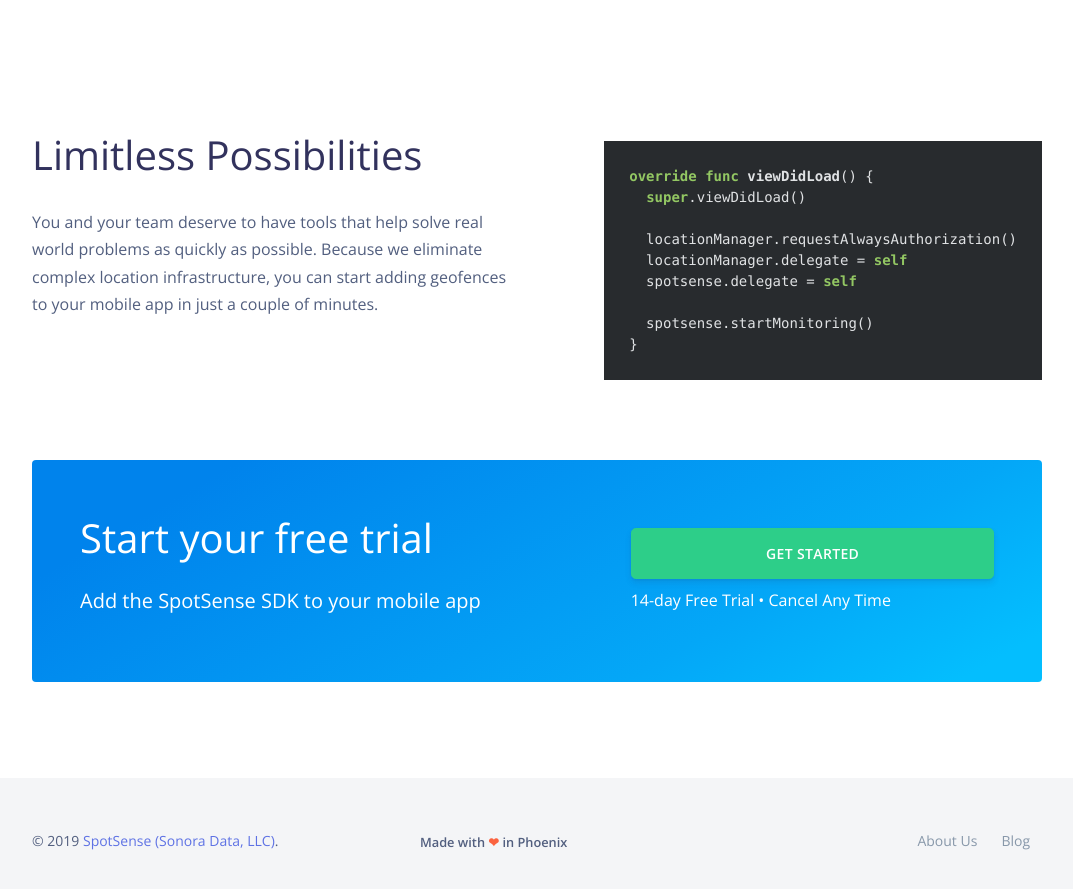
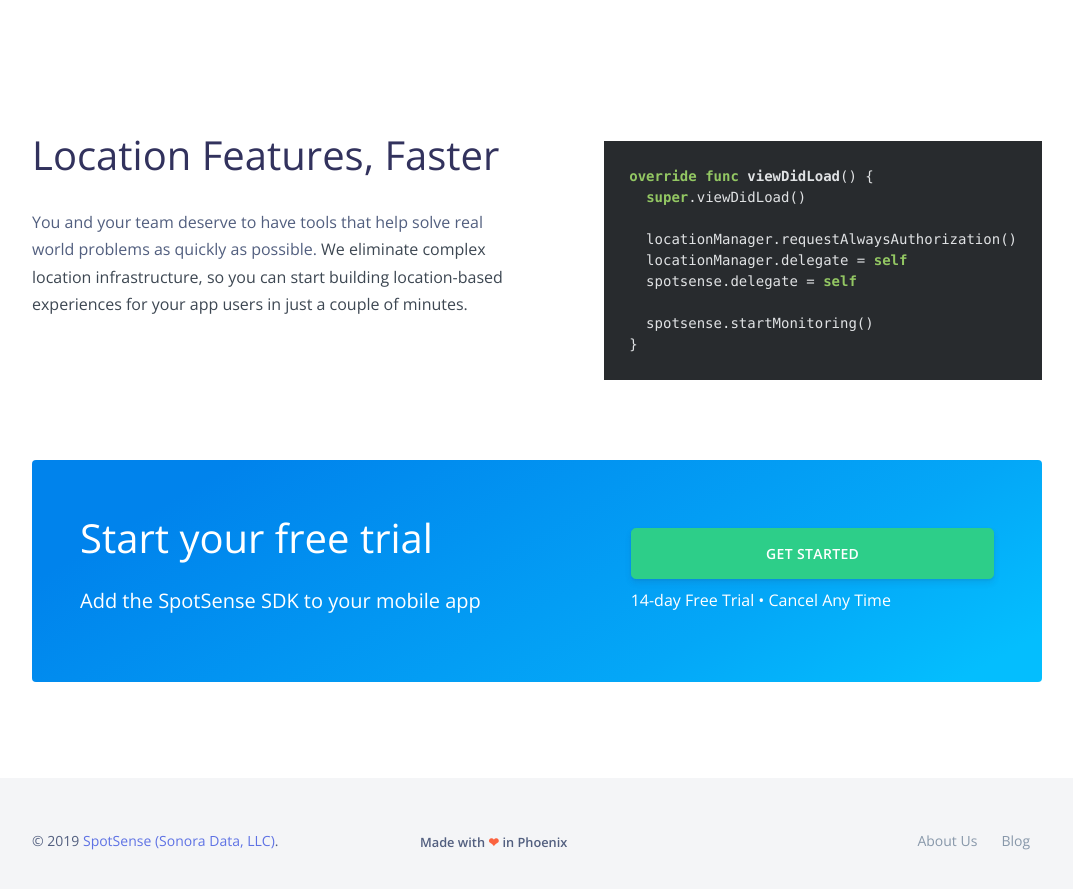
Before and after one commit to zdebrine/funded-landing-page, a website: page index.html in a window 1280 px wide. Shown: the part 3011-3900 px from the top of the page, without its empty margins (103-1176 px from the left). Drawn offline with nearby package versions, Linux system fonts and the light colour scheme.

Commit message:
Copy changes

```diff
--- a/index.html
+++ b/index.html
@@ -340,8 +340,8 @@
         <div class="container">
           <div class="row">
               <div class="col-md-6">
-                  <h1 class="mb-4 text-left">Limitless Possibilities</h1>
-                  <p>You and your team deserve to have tools that help solve real world problems as quickly as possible. Because we eliminate complex location infrastructure, you can start adding geofences to your mobile app in just a couple of minutes.</p>
+                  <h1 class="mb-4 text-left">Location Features, Faster</h1>
+                  <p>You and your team deserve to have tools that help solve real world problems as quickly as possible. <strong>We eliminate complex location infrastructure, so you can start building location-based experiences for your app users in just a couple of minutes.</strong></p>
                 </div>
                 <div class="mt-3 col-md-6">
                   <!-- <div id ="code-container"></div> -->
```
